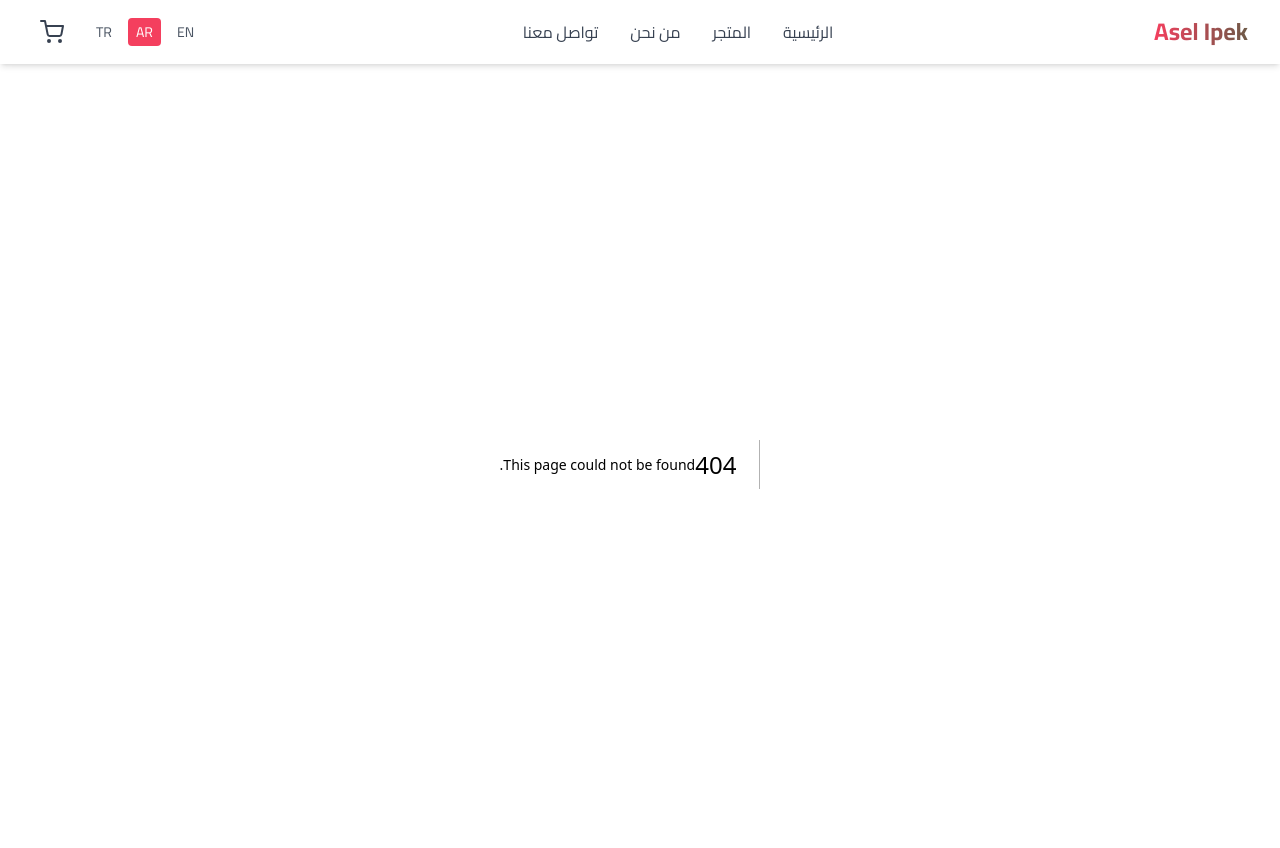
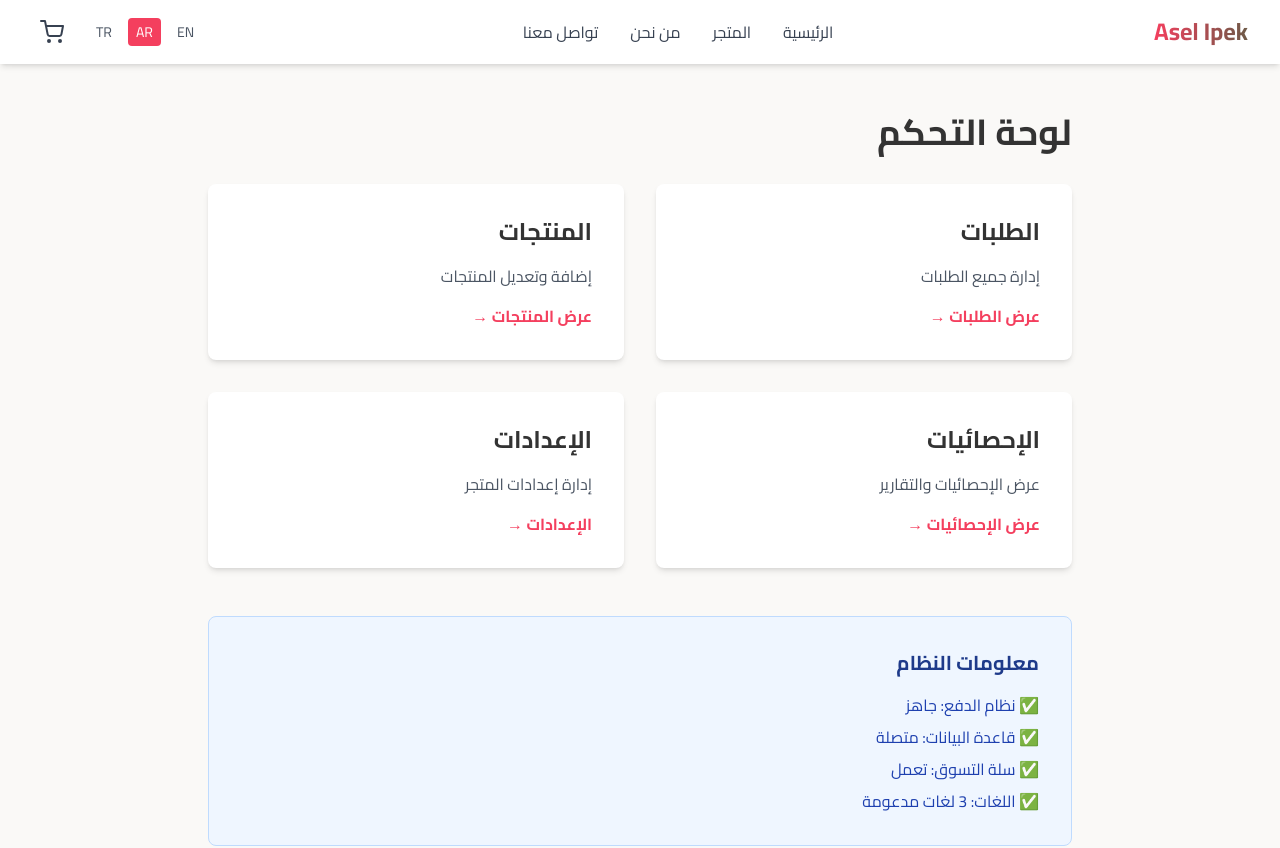
Before and after one commit to fruil7777-oss/asel-ipek-store, a Next.js app: page /admin in a window 1280 px wide. Before the commit this address had no page. Shown: the top 848 px of the page. Built offline with nearby package versions, Linux system fonts and the light colour scheme.

Commit message:
⚙️ Add Admin Dashboard page

```diff
--- /dev/null
+++ b/src/app/admin/page.tsx
@@ -0,0 +1,91 @@
+'use client'
+
+import { useThemeStore } from '@/store/themeStore'
+import { motion } from 'framer-motion'
+import Link from 'next/link'
+
+export default function AdminPage() {
+  const { isArabic, language, isRTL } = useThemeStore()
+
+  return (
+    <div className={`max-w-4xl mx-auto px-4 py-12 ${isRTL() ? 'rtl' : 'ltr'}`}>
+      <motion.h1
+        initial={{ opacity: 0 }}
+        animate={{ opacity: 1 }}
+        className="text-4xl font-bold mb-8"
+      >
+        {isArabic() ? 'لوحة التحكم' : language === 'tr' ? 'Yonetim Paneli' : 'Admin Dashboard'}
+      </motion.h1>
+
+      <motion.div
+        initial={{ opacity: 0, y: 20 }}
+        animate={{ opacity: 1, y: 0 }}
+        className="grid grid-cols-1 md:grid-cols-2 gap-8"
+      >
+        <div className="bg-white p-8 rounded-lg shadow-md">
+          <h2 className="text-2xl font-bold mb-4">
+            {isArabic() ? 'الطلبات' : language === 'tr' ? 'Siparisler' : 'Orders'}
+          </h2>
+          <p className="text-gray-600 mb-4">
+            {isArabic() ? 'إدارة جميع الطلبات' : language === 'tr' ? 'Tum siparisleri yonetme' : 'Manage all orders'}
+          </p>
+          <Link href="/admin/orders" className="text-rose-500 hover:text-rose-600 font-bold">
+            {isArabic() ? 'عرض الطلبات' : language === 'tr' ? 'Siparisleri Goster' : 'View Orders'} →
+          </Link>
+        </div>
+
+        <div className="bg-white p-8 rounded-lg shadow-md">
+          <h2 className="text-2xl font-bold mb-4">
+            {isArabic() ? 'المنتجات' : language === 'tr' ? 'Urunler' : 'Products'}
+          </h2>
+          <p className="text-gray-600 mb-4">
+            {isArabic() ? 'إضافة وتعديل المنتجات' : language === 'tr' ? 'Urun ekle ve duzenle' : 'Add and manage products'}
+          </p>
+          <Link href="/admin/products" className="text-rose-500 hover:text-rose-600 font-bold">
+            {isArabic() ? 'عرض المنتجات' : language === 'tr' ? 'Urunleri Goster' : 'View Products'} →
+          </Link>
+        </div>
+
+        <div className="bg-white p-8 rounded-lg shadow-md">
+          <h2 className="text-2xl font-bold mb-4">
+            {isArabic() ? 'الإحصائيات' : language === 'tr' ? 'Istatistikler' : 'Statistics'}
+          </h2>
+          <p className="text-gray-600 mb-4">
+            {isArabic() ? 'عرض الإحصائيات والتقارير' : language === 'tr' ? 'Istatistikleri ve raporlari goster' : 'View statistics and reports'}
+          </p>
+          <Link href="/admin/stats" className="text-rose-500 hover:text-rose-600 font-bold">
+            {isArabic() ? 'عرض الإحصائيات' : language === 'tr' ? 'Istatistikleri Goster' : 'View Stats'} →
+          </Link>
+        </div>
+
+        <div className="bg-white p-8 rounded-lg shadow-md">
+          <h2 className="text-2xl font-bold mb-4">
+            {isArabic() ? 'الإعدادات' : language === 'tr' ? 'Ayarlar' : 'Settings'}
+          </h2>
+          <p className="text-gray-600 mb-4">
+            {isArabic() ? 'إدارة إعدادات المتجر' : language === 'tr' ? 'Magazanin ayarlarini yonetme' : 'Manage store settings'}
+          </p>
+          <Link href="/admin/settings" className="text-rose-500 hover:text-rose-600 font-bold">
+            {isArabic() ? 'الإعدادات' : language === 'tr' ? 'Ayarlara Git' : 'Go to Settings'} →
+          </Link>
+        </div>
+      </motion.div>
+
+      <motion.div
+        initial={{ opacity: 0, y: 40 }}
+        animate={{ opacity: 1, y: 0 }}
+        className="mt-12 bg-blue-50 p-8 rounded-lg border border-blue-200"
+      >
+        <h3 className="text-xl font-bold text-blue-900 mb-4">
+          {isArabic() ? 'معلومات النظام' : language === 'tr' ? 'Sistem Bilgisi' : 'System Information'}
+        </h3>
+        <ul className="text-blue-800 space-y-2">
+          <li>✅ {isArabic() ? 'نظام الدفع: جاهز' : language === 'tr' ? 'Odeme Sistemi: Hazir' : 'Payment System: Ready'}</li>
+          <li>✅ {isArabic() ? 'قاعدة البيانات: متصلة' : language === 'tr' ? 'Veri Tabani: Bagli' : 'Database: Connected'}</li>
+          <li>✅ {isArabic() ? 'سلة التسوق: تعمل' : language === 'tr' ? 'Alisveris Sepeti: Calisyor' : 'Shopping Cart: Working'}</li>
+          <li>✅ {isArabic() ? 'اللغات: 3 لغات مدعومة' : language === 'tr' ? 'Diller: 3 dil destekleniyor' : 'Languages: 3 languages supported'}</li>
+        </ul>
+      </motion.div>
+    </div>
+  )
+}
```
